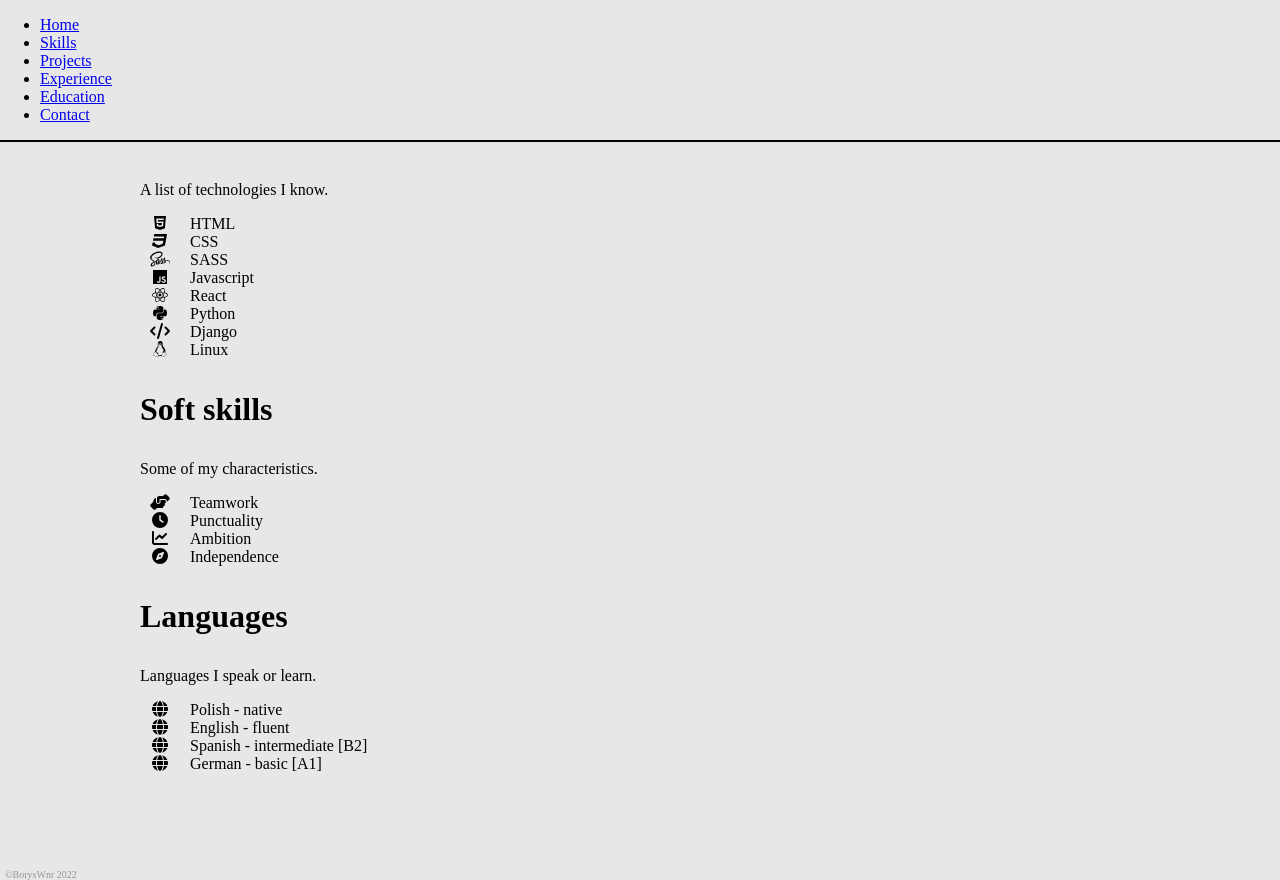
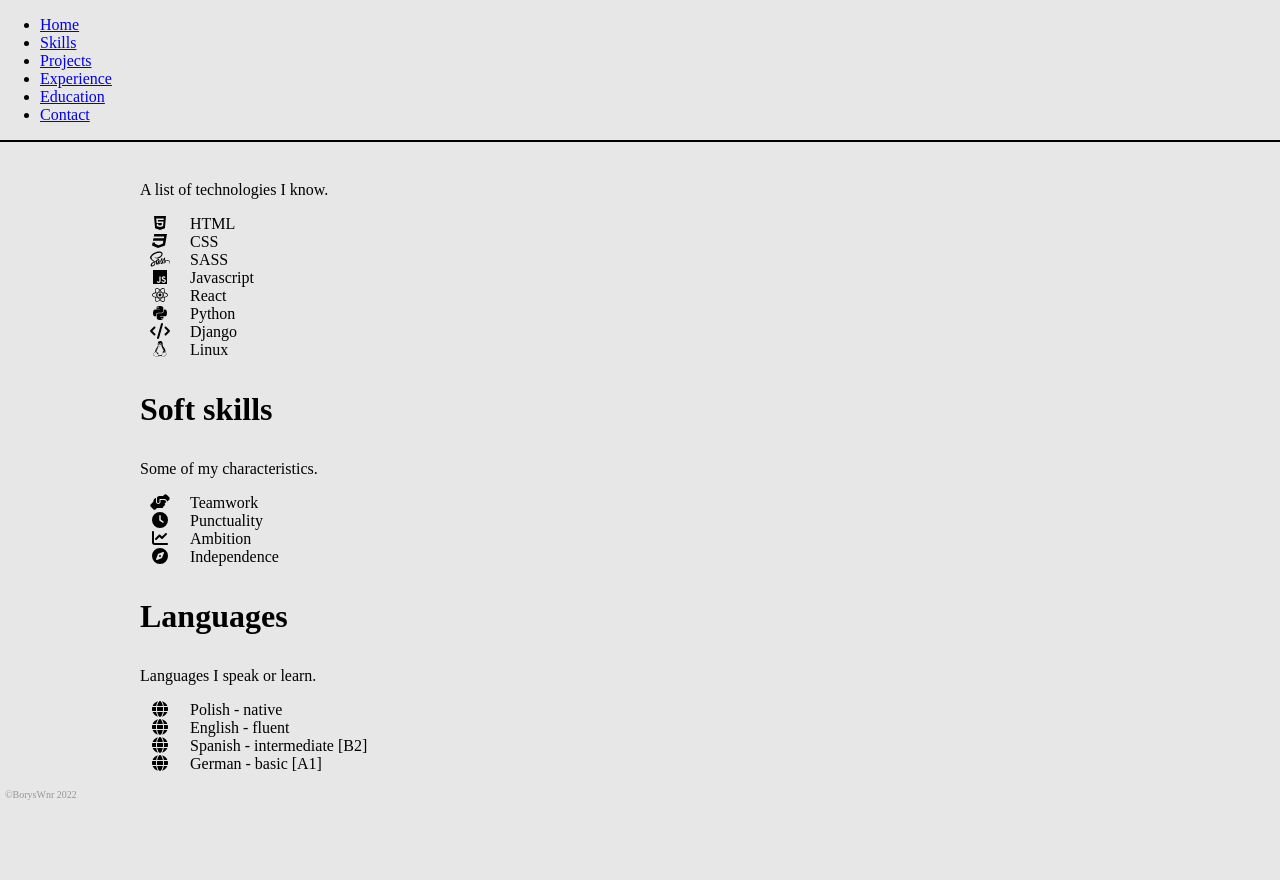
Before and after one commit to boryswnr/portfolio, a Gatsby site: page /skills in a window 1280 px wide. Built offline with nearby package versions, Linux system fonts and the light colour scheme; Gatsby itself is replaced by a stand-in of ours.

Commit message:
deleted z-index from button up, menu; added position fixed to footer

```diff
--- a/src/ScrollUpButton.css
+++ b/src/ScrollUpButton.css
@@ -10,7 +10,6 @@ body.stop-scroll {
     position: fixed;
     bottom: 10px;
     right: 10px;
-    /* z-index: 1000; */
     color: #000000;
     transition: 500ms ease-in-out;
     font-size: clamp(1.25rem, 0.8929rem + 2.8571vw, 2.5rem);
--- a/src/layout.module.css
+++ b/src/layout.module.css
@@ -12,7 +12,7 @@ body {
 }
 
 .footer {
-    position: relative;
+    position: fixed;
     bottom: 0;
     left: 0;
     padding: 0 0 0 5px;
--- a/src/navbar.module.css
+++ b/src/navbar.module.css
@@ -134,7 +134,6 @@
         justify-content: center;
         align-items: center;
         background-color: #e7e7e7;
-        /* z-index: 1001; */
     }
 
     .navbar.open .nav-list li {
```
